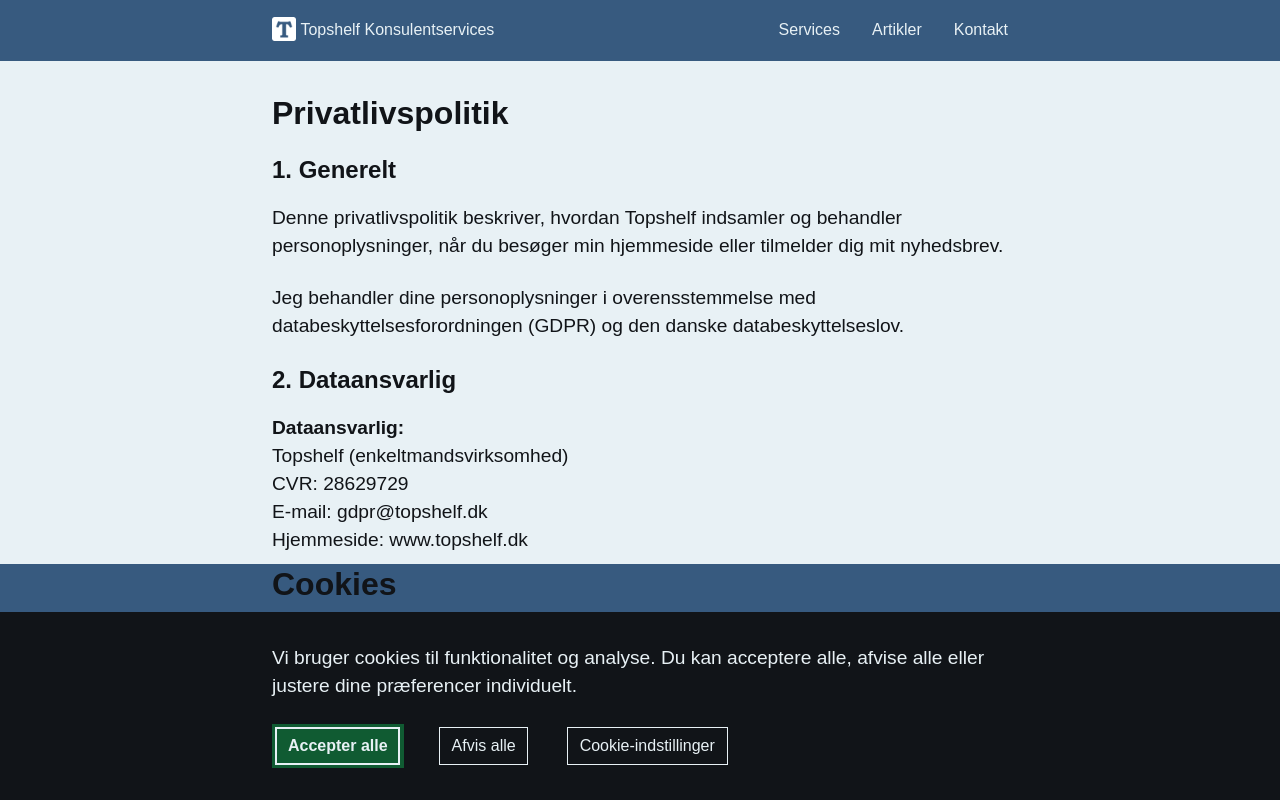
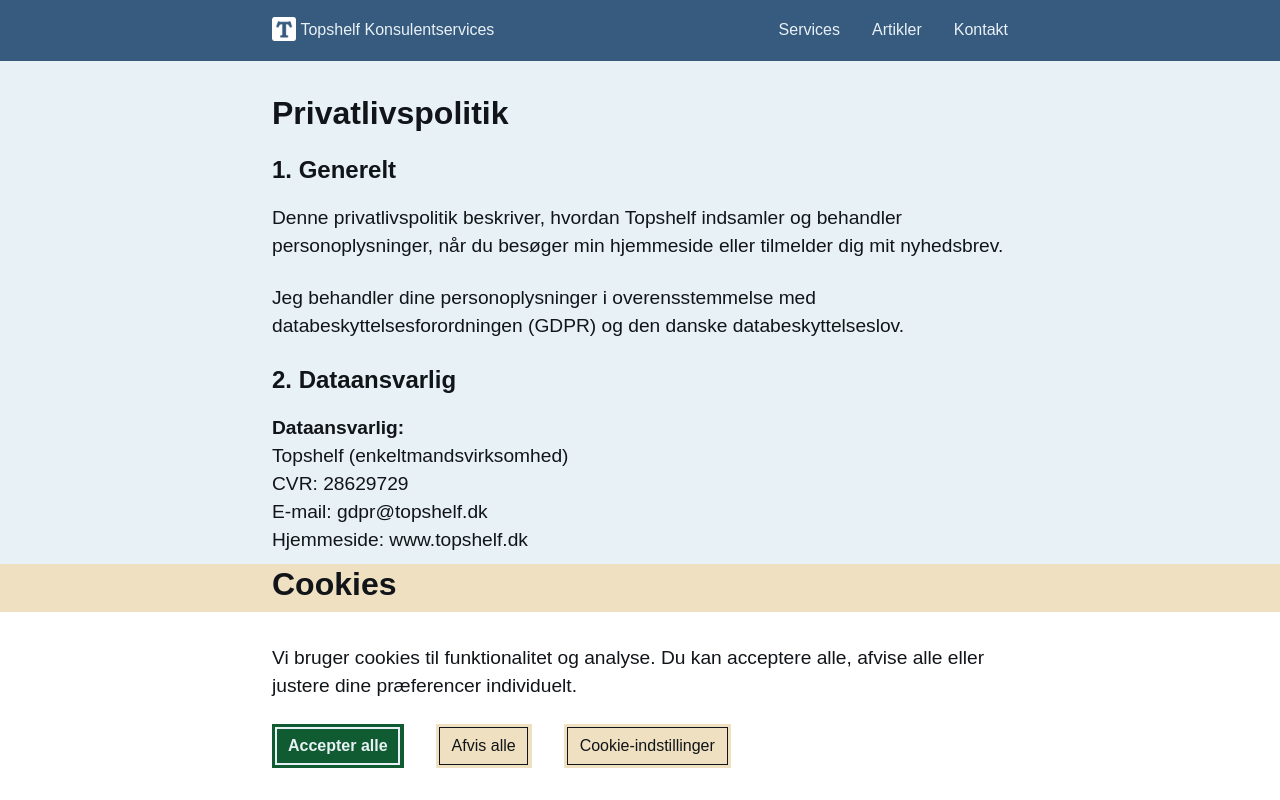
Before and after one commit to topshelfweb/topshelfdk, a Next.js app: page /privatliv in a window 1280 px wide. Shown: the top 800 px of the page. Built offline with nearby package versions, Linux system fonts and the light colour scheme; no server answers; a web font is replaced by a local one.

Commit message:
update colors for cookie consent banner to match the design

```diff
--- a/components/ui/cookie-consent/cookie-banner/index.tsx
+++ b/components/ui/cookie-consent/cookie-banner/index.tsx
@@ -46,20 +46,20 @@ export function CookieBanner({ showBanner }: CookieBannerProps) {
 
 	return (
 		<motion.div initial={{ transform: "translateY(200px)" }} animate={{ transform: "translateY(0)" }} className="fixed bottom-0 left-0 w-full min-h-32">
-			<div className="bg-fjordblue h-12">
+			<div className="bg-huskyfur h-12">
 				<Container>
 					<h2 className="leading-12">Cookies</h2>
 				</Container>
 			</div>
-			<div className="bg-nordicink text-iceblue py-8">
+			<div className="bg-snowwhite text-nordicink py-8">
 				<Container>
 					<p>
 						Vi bruger cookies til funktionalitet og analyse. Du kan acceptere alle, afvise alle eller justere dine præferencer individuelt.
 					</p>
 					<div className="flex gap-8">
 						<button onClick={handleAcceptAll} disabled={isProcessing} className="bg-pinegreen text-iceblue border-none relative py-2 px-4 font-bold after:absolute after:border-2 after:border-iceblue after:top-0 after:right-0 after:bottom-0 after:left-0 after:m-[.2rem]">Accepter alle</button>
-						<button onClick={handleRejectAll} disabled={isProcessing} className="text-iceblue border-none relative py-2 px-4 after:absolute after:border after:border-iceblue after:top-0 after:right-0 after:bottom-0 after:left-0 after:m-[.2rem]">Afvis alle</button>
-						<button onClick={() => setShowSettings(true)} disabled={isProcessing} className="text-iceblue border-none relative py-2 px-4 after:absolute after:border after:border-iceblue after:top-0 after:right-0 after:bottom-0 after:left-0 after:m-[.2rem]">Cookie-indstillinger</button>
+						<button onClick={handleRejectAll} disabled={isProcessing} className="bg-huskyfur text-nordicink border-none relative py-2 px-4 after:absolute after:border after:border-nordicink after:top-0 after:right-0 after:bottom-0 after:left-0 after:m-[.2rem]">Afvis alle</button>
+						<button onClick={() => setShowSettings(true)} disabled={isProcessing} className="bg-huskyfur text-nordicik border-none relative py-2 px-4 after:absolute after:border after:border-nordicink after:top-0 after:right-0 after:bottom-0 after:left-0 after:m-[.2rem]">Cookie-indstillinger</button>
 					</div>
 				</Container>
 			</div>
```
